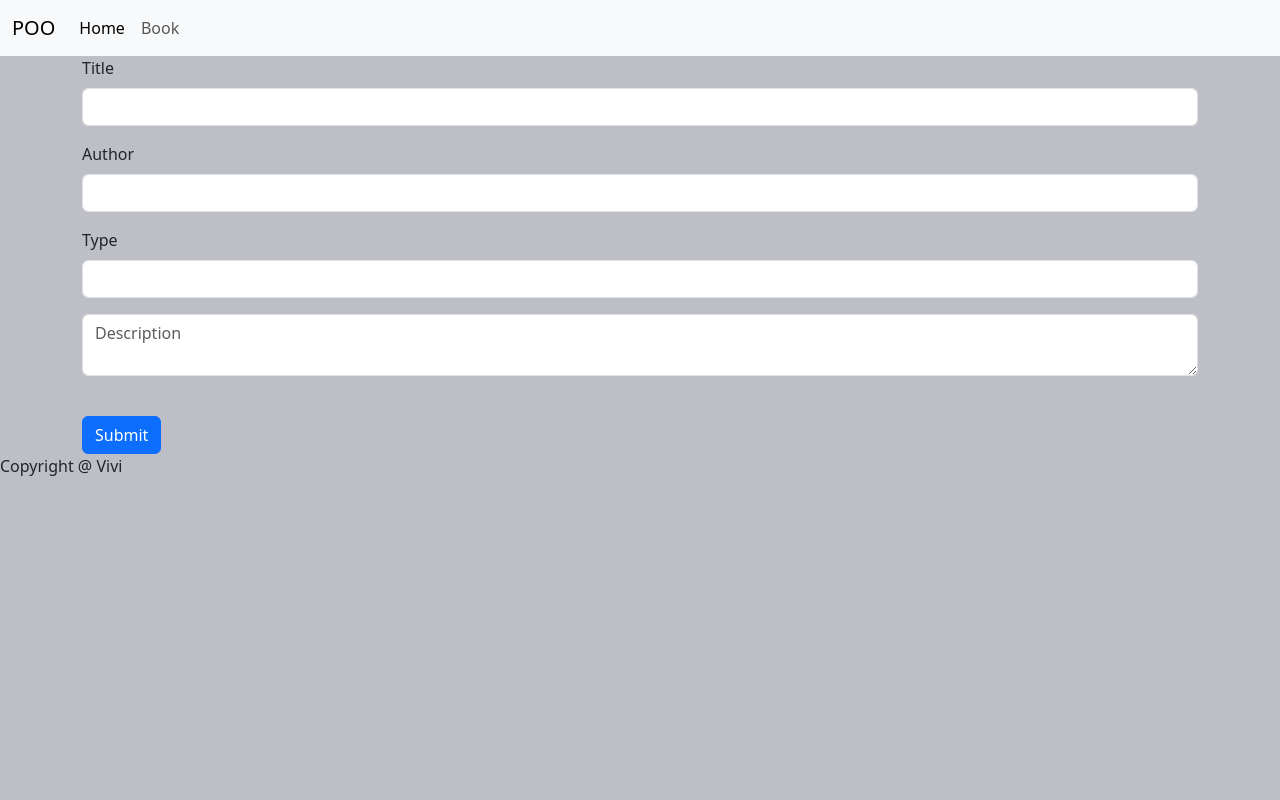
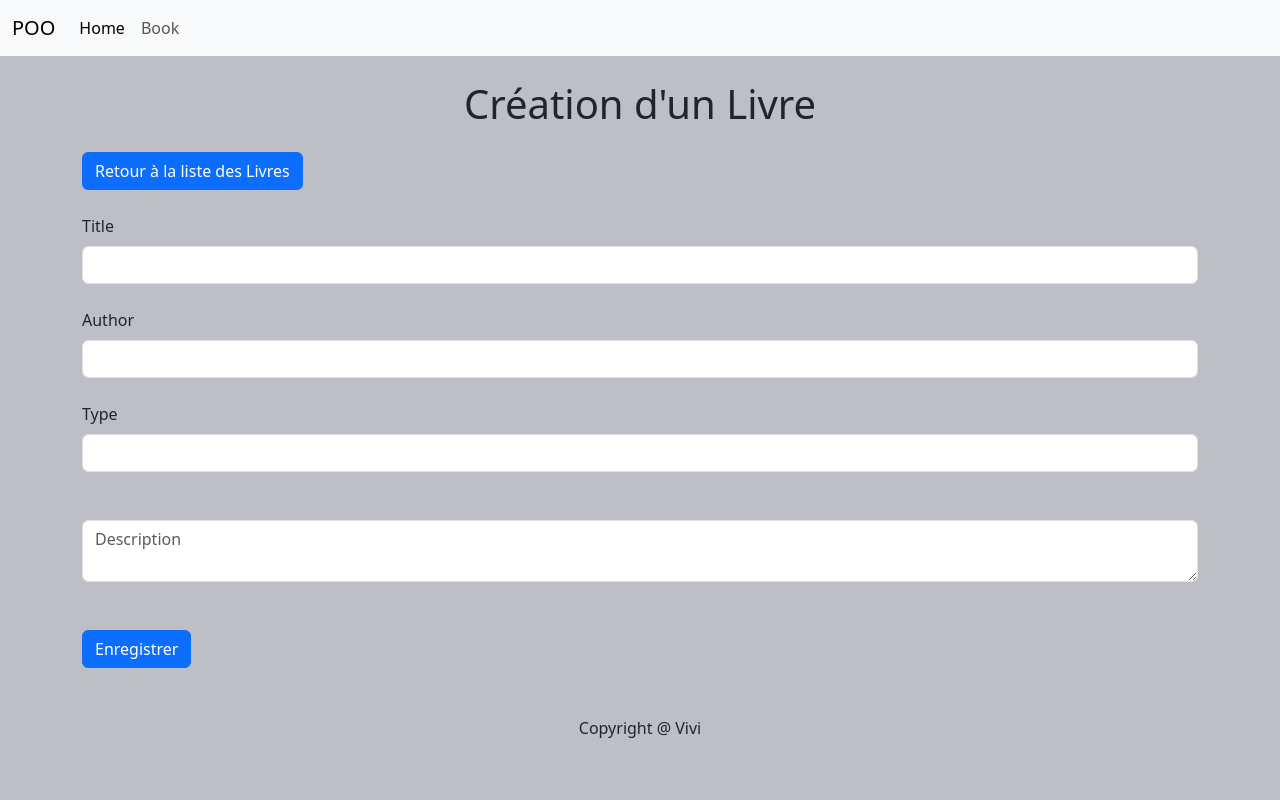
Before and after one commit to lana-12/PDO, a PHP site: page /index.php?controller=Book&method=create in a window 1280 px wide. Run offline with PHP 8.4, Linux system fonts and the light colour scheme.

Commit message:
set up css

```diff
--- a/asset/css/style.css
+++ b/asset/css/style.css
@@ -1,9 +1,12 @@
 body {
     background-color: #bebec6;
+    height: 100vh;
 }
 
-
 .showBook {
+    width: 80%;
+    height: auto;
+    margin: auto;
     border: solid #fff 2px;
-    padding: 10px;
+    padding: 40px;
 }
--- a/asset/js/script.js
+++ b/asset/js/script.js
@@ -3,7 +3,7 @@ console.log('Hello Toi');
 
 function Supp(link) {
     console.log('j ai cliquer');
-    if (confirm('Confirmer la suppression ?')) {
+    if (confirm('Confirmez la suppression ?')) {
         document.location.href = link;
     }
 }
--- a/src/Configuration/Config.php
+++ b/src/Configuration/Config.php
@@ -5,7 +5,6 @@ class Config {
     public const CONTROLLER = 'Vivi\PDO\Controller\\';
     public const VIEWS = 'Views/';
     public const TEMPLATES = 'Templates/';
-    // public const FORMS = 'Views/Form/';
 
 
     public const DBHOST = 'localhost';
--- a/src/Controller/Book.php
+++ b/src/Controller/Book.php
@@ -11,79 +11,48 @@ class Book extends AbstractController{
 
     public function index()
     {
-        $view = new Views();
-        // $books = Books::allPagination();
+
         $books = Books::getAll();
 
-        //déterminer le nombre en base de données
+        //Gestion Error
+        if (!$books) {
+            http_response_code(404);
+            header('Location: /?controller=book');
+        }
+        //Total in the DataBase
         $nbrBook = count($books);
 
-        //1. etape
-        //Et tjs pour Vérifier(désolée mais il faut vérifier)
-        // pour vérifier il affiche le nbre de books en base de données
-        // var_dump($nbrBook); //Moi ok
+        //Nbr element display
+        $perPage = 6;
 
-        //On a besoin du nombre d'élément per pages
-        // Donc ici c'est pour 5 élément per page
-
-        //2.Etape
-        $perPage = 5;
-
-        //On va récupérer la page
-        //var_dump($_GET['page']); // => tu vas l'url du navigateur comme exemple =
-        // ex: http://localhost:3000/index.php?controller=Book&page=6 et tu verra le chiffre   6
-        // Attention c'est une string si tu fais un var_dump(gettype($_GET['page'])) = il y a "string" mais on veut un int
-        // Donc on le converti en int puisque qu'il faut un int en argument de la function getAll()
-
-        //$currentPage = intval($_GET['page']);
-        //On vérifie
-        //var_dump(gettype($currentPage)); //=>int
-        //var_dump($currentPage); //C'est un int
-
-        //3. Etape
-        // Vérifie Si pas vide ou egal à false
-        //Mais tjs protégé les saisies
-        // Si pas définit on le remet sur la première page
-        // Donc ici on n'a la page courante
-        // si tu as une autre solution je prend
         if(isset($_GET['page'])){
             $currentPage = (int) $_GET['page'] ;
         } else {
             $currentPage = 1;
         }
 
-        // Il faut savoir le nombre de page grace au isset
-        // Calculer le nbre de page
-        // Donc le nombre de entrée en BDD / nbr perPerge
+        // Calcul du nbre de page
         $nbrPerPage = (int) ceil($nbrBook / $perPage);
         //On vérifie
         // var_dump($nbrPerPage);
 
-        //Tjs vérifié si la page courrent est sup au nombre total de page on lui dit que c'est la prmeière page qu'il faut afficher
-        // if($currentPage > $nbrPerPage){
-        //     $currentPage = 1;
-        // }
-        //Sinon si la page courante > nbre de page =1 sinon à la page courante
+        //Vérif si page current > au nombre total de page + first page à afficher = 1
         $currentPage = ($currentPage>$nbrPerPage) ? 1 : $currentPage;
-        // var_dump($currentPage);
 
+        //Display books en function des nombres de page définit dans  $perPage = 5
+        $offset = ($currentPage - 1) * $perPage;
+        $books = Books::getAll($perPage, $offset );
 
-        //Afficher les livres en function des nombres de page définit dans         $perPage = 5; Etape 2
-
-        $offset = ($currentPage - 1) * $perPage;
-
-
-        $books = Books::getAll($perPage, $offset );
-        // var_dump($perPage);
-
+        $view = new Views();
         $view->setHead('head.html');
         $view->setHeader('header.html');
-        $view->setHtml('book.php');
+        $view->setHtml('book/book.php');
         $view->setFooter('footer.html');
 
         $view->render([
             'flash' => $this->getFlashMessage(),
-            'titlePage' => 'Page BookController',
+            'title'=> 'Book',
+            'titlePage' => 'Liste des Livres',
             'books'=> $books,
             'currentPage'=> $currentPage,
             'nbrBook' => $nbrBook,
@@ -93,20 +62,31 @@ class Book extends AbstractController{
 
     public function showBook()
     {
-        $view = new Views();
         $id = $_GET['id'];
         $book = Books::getById($id);
+
+        //Gestion Error
+        if (!$book) {
+            http_response_code(404);
+            header('Location: /?controller=book');
+        }
+
+        $view = new Views();
         $view->setHead('head.html');
         $view->setHeader('header.html');
-        $view->setHtml('show.php');
+        $view->setHtml('book/show.php');
         $view->setFooter('footer.html');
 
         $view->render([
             'flash' => $this->getFlashMessage(),
-            'titlePage' => 'Page ShowBookController',
+            'title' => 'Show Book',
+            'titlePage' => 'Détail du livre',
             'book' => $book,
         ]);
     }
+
+
+
     public function create()
     {
         if (isset($_POST['submit'])) {
@@ -122,7 +102,6 @@ class Book extends AbstractController{
                                 'type' => $_POST['type'],
                                 'description' => $_POST['description'],
                             ]);
-
                             if ($result) {
                                 $this->setFlashMessage("Le livre a été bien créé", "success");
                             }
@@ -135,12 +114,13 @@ class Book extends AbstractController{
         $view = new Views();
         $view->setHead('head.html');
         $view->setHeader('header.html');
-        $view->setHtml('createBook.php');
+        $view->setHtml('book/createBook.php');
         $view->setFooter('footer.html');
 
         $view->render([
             'flash' => $this->getFlashMessage(),
-            'titlePage' => 'Page BookController',
+            'title' => 'Create Book',
+
         ]);
     }
 
@@ -155,7 +135,7 @@ class Book extends AbstractController{
         if ($result) {
             $this->setFlashMessage("Le livre a bien été supprimé", "success");
         }
-        $this->index();
+        header('Location: /?controller=book');
 
     }
 
@@ -163,12 +143,9 @@ class Book extends AbstractController{
     {
         $id = $_GET['id'];
         $book = Books::getById($id);
-        // Vérifie si un livre avec $id existe sinon je le redirige vers controller=book + method=index
+
         if (!$book) {
-
             http_response_code(404);
-
-            //Redirection vers controller de mon choix, ici c'est Controller/Book.php
             header('Location: /?controller=book');
         }
 
@@ -180,10 +157,10 @@ class Book extends AbstractController{
 
                             $result = false;
                             $this->setFlashMessage('Aucun enregistrement ne correspond', 'error');
-                            if (isset($_GET['id'])) {
-                                // $id = $_GET['id'];
+                            if (isset($id)) {
+                                // $id = $id;
                                 $result = Books::update(
-                                    $_GET['id'],
+                                    $id,
                                     [
                                         'title' => $_POST['title'],
                                         'author' => $_POST['author'],
@@ -194,8 +171,8 @@ class Book extends AbstractController{
                             }
                             if ($result) {
                                 $this->setFlashMessage("Votre Livre a été bien modifié", "success");
+                                header('Location: /?controller=book&method=showBook&id='. $id);
                                 // $this->index();
-                                header('Location: /?controller=book');
                             }
                         }
                     }
@@ -203,16 +180,15 @@ class Book extends AbstractController{
             }
         }
 
-        $id = $_GET['id'];
-        $book = Books::getById($id);
         $view = new Views();
         $view->setHead('head.html');
         $view->setHeader('header.html');
-        $view->setHtml('updateBook.php');
+        $view->setHtml('book/updateBook.php');
         $view->setFooter('footer.html');
 
         $view->render([
             'flash' => $this->getFlashMessage(),
+            'title' => 'Edit Book',
             'titlePage' => 'Page BookController',
             'book' => $book,
         ]);
--- a/src/Kernel/DataBase.php
+++ b/src/Kernel/DataBase.php
@@ -5,11 +5,8 @@ namespace Vivi\PDO\Kernel;
 use PDO;
 use PDOException;
 
-use Vivi\PDO\Entity\Model;
 use Vivi\PDO\Interface\Log;
 use Vivi\PDO\Configuration\Config;
-
-
 
 class DataBase extends PDO implements Log{
 
--- a/src/Kernel/Dispatcher.php
+++ b/src/Kernel/Dispatcher.php
@@ -21,18 +21,13 @@ class Dispatcher {
                 $this->method = $_GET['method'];
             } else {
                 $this->controller = Config::CONTROLLER . 'Home';
-                // $this->method = 'index';
             }
         }
     }
 
     public function Dispatch() {
-        // echo 'je suis ds le controller ' .$this->controller;
-        // die;
         $method = $this->method;
         $cont = new $this->controller;
-        // $cont->index();
         $cont->$method();
-
     }
 }
--- a/src/Kernel/Views.php
+++ b/src/Kernel/Views.php
@@ -3,7 +3,6 @@
 namespace Vivi\PDO\Kernel;
 
 use Vivi\PDO\Configuration\Config;
-use Vivi\PDO\Kernel\Model;
 
 class Views
 {
--- a/src/Templates/footer.html
+++ b/src/Templates/footer.html
@@ -1,5 +1,5 @@
-<footer>
-    <p>Copyright @ Vivi</p>
+<footer class="mt-5">
+    <p class="text-center">Copyright @ Vivi</p>
 </footer>
 
 
--- a/src/Views/createBook.php
+++ b/src/Views/book/createBook.php
@@ -1,27 +1,35 @@
 <main class="container">
+
+    <h1 class="text-center my-4">Création d'un Livre</h1>
+
+    <div class="row">
+        <div class="col ">
+            <a href="index.php?controller=book" class="btn btn-primary mb-4">Retour à la liste des Livres</a>
+
+        </div>
+    </div>
 
     <form action="index.php?controller=Book&method=create" method="POST">
 
-        <div class="mb-3">
+        <div class="mb-4">
             <label for="title" class="form-label">Title</label>
             <input type="text" class="form-control" id="title" name="title" aria-describedby="titleHelp">
         </div>
-        <div class="mb-3">
+        <div class="mb-4">
             <label for="author" class="form-label">Author</label>
             <input type="text" class="form-control" id="author" name="author" aria-describedby="authorHelp">
         </div>
-        <div class="mb-3">
+        <div class="mb-5">
             <label for="type" class="form-label">Type</label>
             <input type="text" class="form-control" id="type" name="type" aria-describedby="typeRHelp">
         </div>
 
-        <div class="mb-3">
+        <div class="mb-4">
             <textarea class="form-control" name="description" id="description" placeholder="Description"></textarea>
             <label for="description"></label>
         </div>
 
-        <button type="submit" class="btn btn-primary" name="submit">Submit</button>
+        <button type="submit" class="btn btn-primary" name="submit" >Enregistrer</button>
+
     </form>
-
-
 </main>
```
Also changed, not shown: src/Entity/Books.php (+0 -40 lines), src/Entity/Model.php (+7 -14 lines), src/Views/book.php (deleted, +0 -45 lines), src/Views/book/book.php (added, +50 -0 lines), src/Views/book/show.php (added, +36 -0 lines), src/Views/book/updateBook.php (renamed from src/Views/updateBook.php, +13 -3 lines), src/Views/show.php (deleted, +0 -14 lines), README.md.
